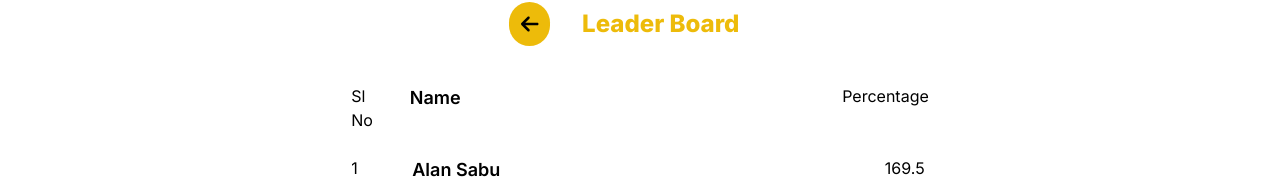
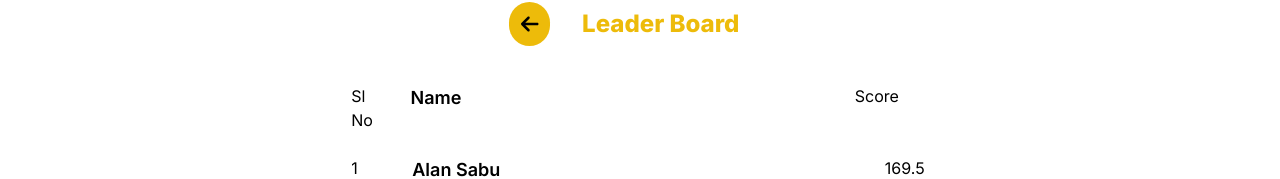
Before and after one commit to ajithrt007/mock-placement, a Next.js app: page /leaderboard in a window 1280 px wide. Shown: the part 124-303 px from the top of the page. Built offline with nearby package versions, Linux system fonts and the light colour scheme.

Commit message:
Scoreboard minor correction

```diff
--- a/src/app/leaderboard/page.tsx
+++ b/src/app/leaderboard/page.tsx
@@ -38,7 +38,7 @@ export default function CALeaderboard() {
           >
             <p className="text-lg font-semibold">Name</p>
           </div>
-          <p className="w-[90px]">Percentage</p>
+          <p className="w-[90px]">Score</p>
         </div>
         {participants?.map((items: participant, index: number) => {
           return (
```
